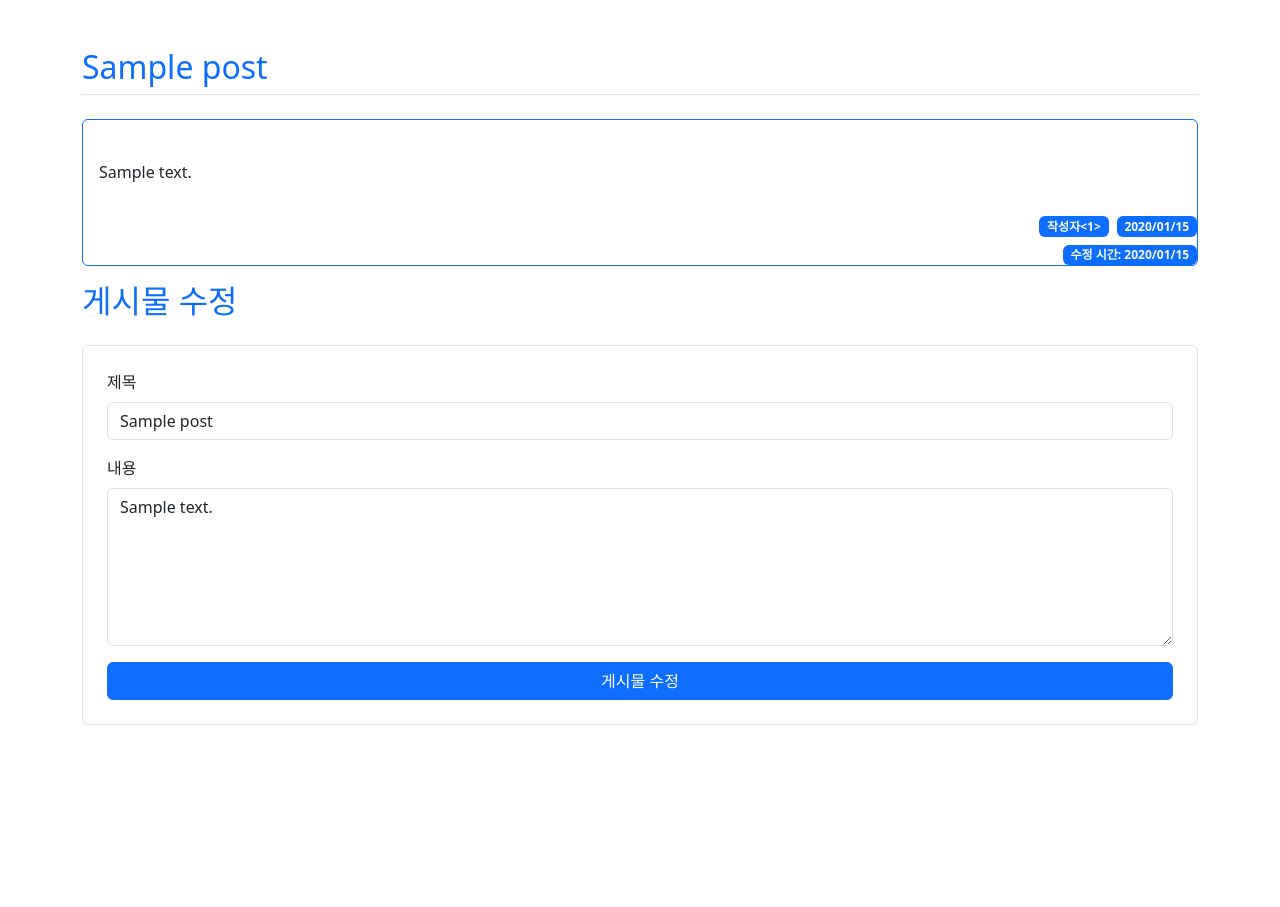
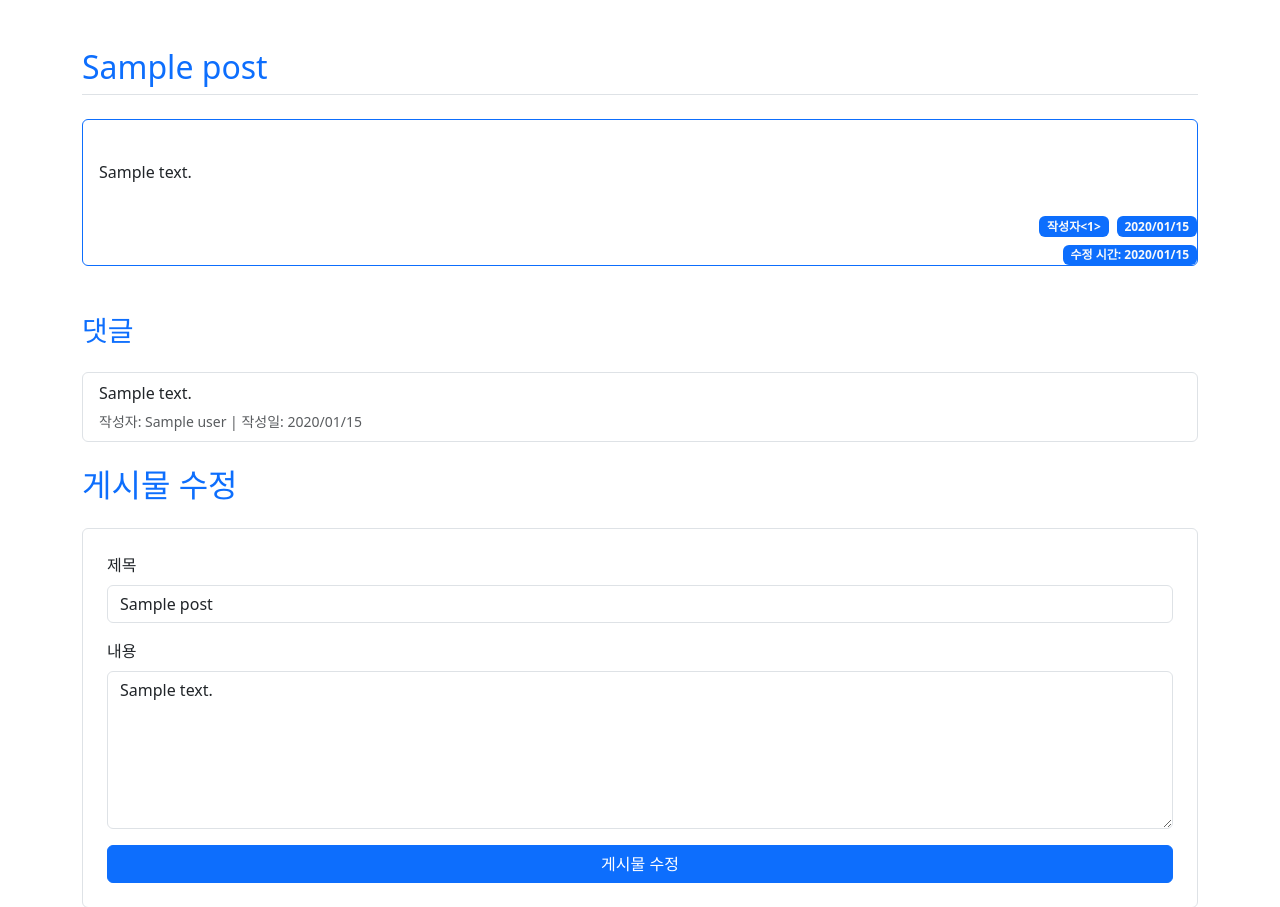
Before and after one commit to TakSung/web-board, a Flask app: template templates/post_detail.html in a window 1280 px wide. Shown: the top 907 px of the page. Before the commit the page ends 725 px from the top, so only its background shows below. Run offline with Flask 2, Linux system fonts and the light colour scheme; the template is opened without the code that fills it: most values are stand-ins (such as "Sample title", 1, 10 or a date in 2020).

Commit message:
Update post_detail.html

```diff
--- a/templates/post_detail.html
+++ b/templates/post_detail.html
@@ -26,6 +26,19 @@
             </div>
         </div>
 
+        <!-- 댓글 목록 -->
+        <h3 class="mt-5 mb-4 text-primary">댓글</h3>
+        <div class="list-group mb-4">
+        {% for comment in comments %}
+            <div class="list-group-item">
+                <p class="mb-1">{{ comment.content }}</p>
+                <small class="text-muted">
+                    작성자: {{ comment.user }} | 작성일: {{ comment.create_time.strftime('%Y/%m/%d') }}
+                </small>
+            </div>
+        {% endfor %}
+
+    </div>
         <!-- 게시물 수정 폼 -->
         <h2 class="mb-4 text-primary">게시물 수정</h2>
         <form action="/post/edit" method="POST" class="border p-4 rounded">
@@ -41,7 +54,6 @@
             <input type="hidden" name="postId" id="postId" value="{{ post.id }}">
             <button type="submit" class="btn btn-primary w-100">게시물 수정</button>
         </form>
-    </div>
 
     <!-- Bootstrap JS and Popper.js -->
     <script src="https://cdn.jsdelivr.net/npm/bootstrap@5.3.0/dist/js/bootstrap.bundle.min.js"></script>
```
